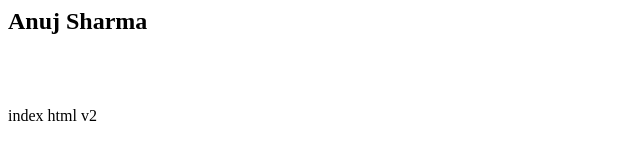
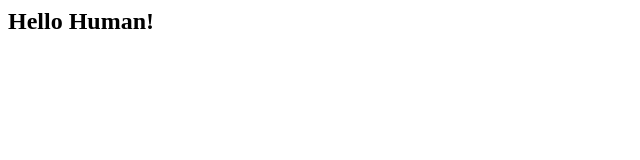
Before and after one commit to luffy5k/anujsharma, a plain HTML site: page index.html in a window 1280 px wide. Shown: the whole page, without its empty margins (0-640 px from the left). Drawn offline with Linux system fonts and the light colour scheme.

Commit message:
Changed content.

```diff
--- a/index.html
+++ b/index.html
@@ -1,9 +1,6 @@
 <html>
 <head></head>
 <body>
-<h2>Anuj Sharma</h2>
-<br/>
-<br/>
-<p>index html v2</p>
+<h2>Hello Human!</h2>
 </body>
 </html>
```
